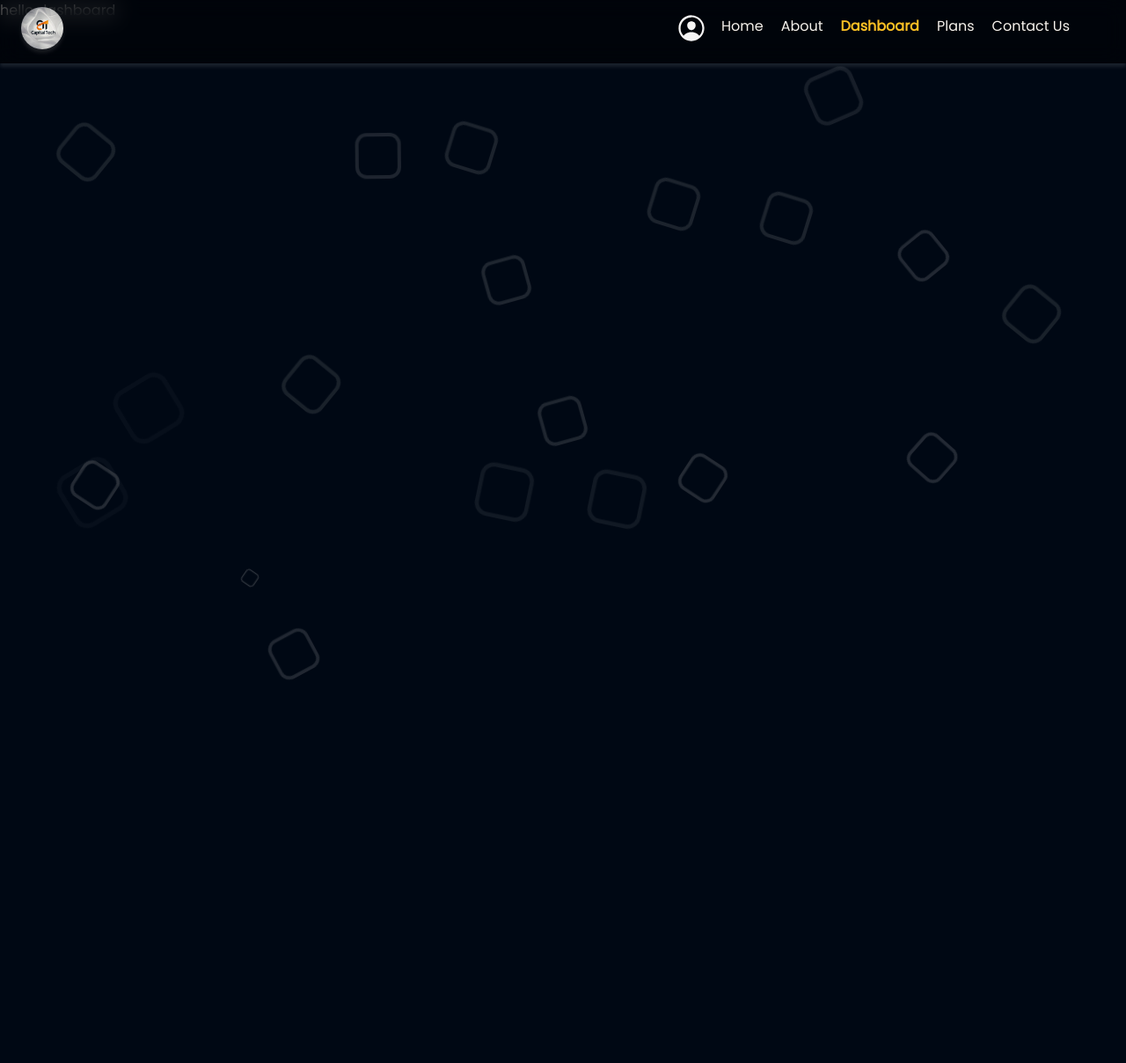
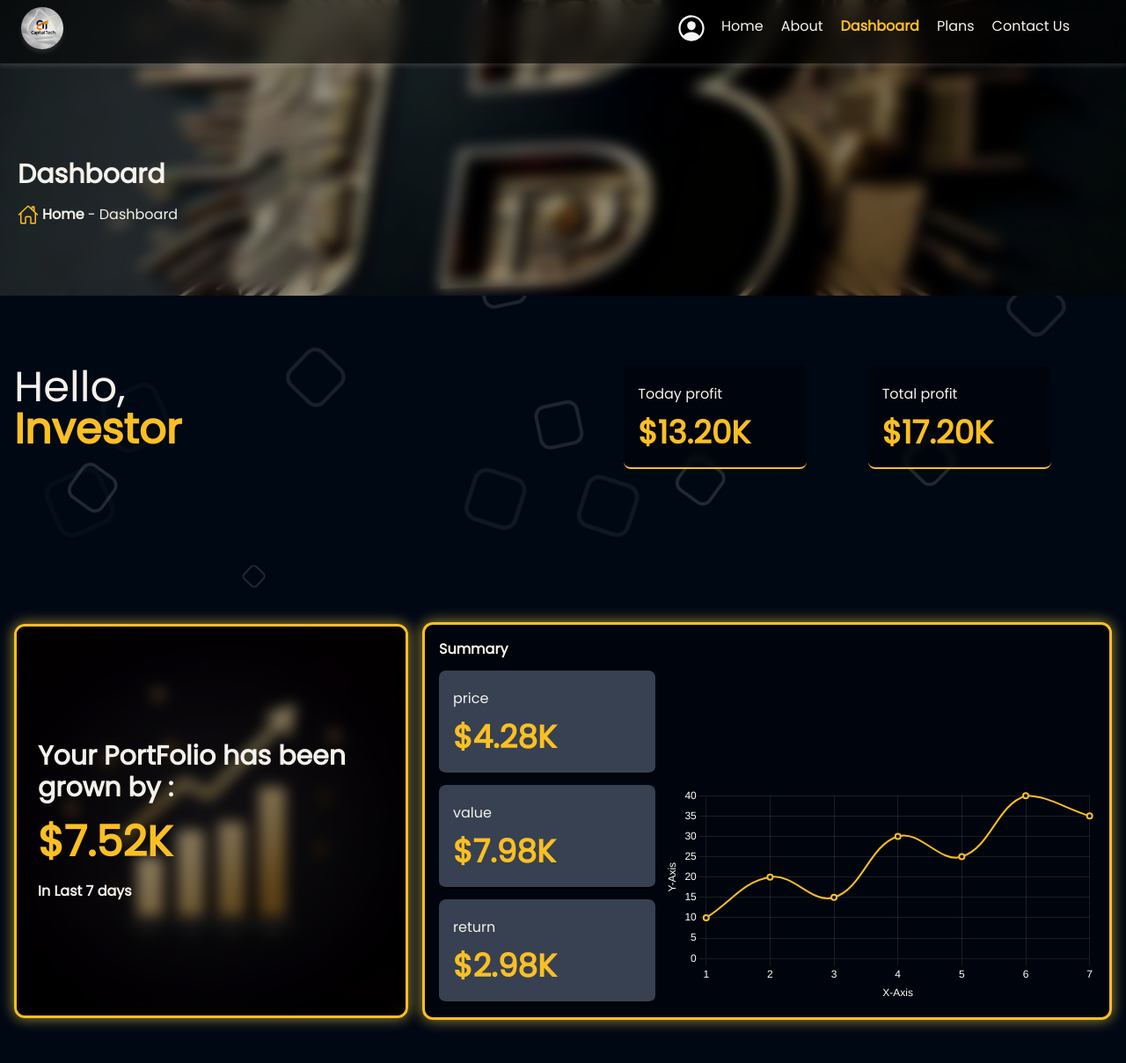
Before and after one commit to liltexh/capitalTech, a React (Vite) app: page /dashboard in a window 1280 px wide. Shown: the top 1208 px of the page at 88% size. Before the commit the page ends 800 px from the top, so only its background shows below. Built offline with nearby package versions, Linux system fonts and the light colour scheme; what tailwind-clip-path would draw is missing.

Commit message:
added html and css for dashboard

```diff
--- /dev/null
+++ b/src/components/ChartMoneyinfo.jsx
@@ -0,0 +1,14 @@
+import React from "react";
+
+function ChartMoneyinfo(props) {
+	return (
+		<div className="flex flex-col justify-center items-start  h-[7.36rem] w-full  p-4 gap-3 border-b-2 border-black rounded-lg bg-gray-700">
+			<p className="">{props.header}</p>
+			<h3 className="text-2xl sm:text-4xl font-bold text-amber-400">
+				{props.value}
+			</h3>
+		</div>
+	);
+}
+
+export default ChartMoneyinfo;
--- /dev/null
+++ b/src/components/TransactionTable.jsx
@@ -0,0 +1,61 @@
+import React from "react";
+import { Line } from "react-chartjs-2";
+import {
+	Chart as ChartJS,
+	LineElement,
+	CategoryScale,
+	LinearScale,
+	PointElement,
+} from "chart.js";
+
+// Register Chart.js components
+ChartJS.register(LineElement, CategoryScale, LinearScale, PointElement);
+
+const TransactionTable = () => {
+	const data = {
+		labels: ["1", "2", "3", "4", "5", "6", "7"],
+		datasets: [
+			{
+				label: "Wave Line",
+				data: [10, 20, 15, 30, 25, 40, 35],
+				borderColor: "#fbbf24", // Amber-400 in Tailwind (hex: #fbbf24)
+				borderWidth: 2,
+				tension: 0.4,
+				pointBackgroundColor: "#000", // Black points
+				pointBorderWidth: 2,
+			},
+		],
+	};
+
+	const options = {
+		responsive: true,
+		plugins: {
+			legend: { display: false }, // Hide legend if unnecessary
+		},
+		scales: {
+			x: {
+				grid: { color: "rgba(255, 255, 255, 0.1)" }, // X-axis grid lines (faint white)
+				title: { display: true, text: "X-Axis", color: "#fff" }, // White axis label
+				ticks: { color: "#fff" }, // White X-axis labels
+			},
+			y: {
+				grid: { color: "rgba(255, 255, 255, 0.1)" }, // Y-axis grid lines
+				title: { display: true, text: "Y-Axis", color: "#fff" }, // White axis label
+				ticks: { color: "#fff" }, // White Y-axis labels
+				beginAtZero: true,
+			},
+		},
+	};
+
+	return (
+		<div className="min-w-1 w-full aspect-video rounded-xl flex justify-start items-end">
+			<Line
+				className="min-w-1"
+				data={data}
+				options={options}
+			/>
+		</div>
+	);
+};
+
+export default TransactionTable;
--- a/src/pages/Dashboard.jsx
+++ b/src/pages/Dashboard.jsx
@@ -1,3 +1,105 @@
+import { NavLink } from "react-router-dom";
+import barChart2 from "../assets/images/barChart2.jpg";
+import firstSecImg from "../assets/images/Picsart_24-10-18_01-42-56-443.jpg";
+
+import { HomeIcon } from "../Tools/icons.js";
+import TransactionTable from "../components/TransactionTable.jsx";
+import ChartMoneyinfo from "../components/ChartMoneyinfo.jsx";
+
 export default function Dashboard() {
-	return <div>hello dashboard</div>;
+	return (
+		<>
+			<section
+				style={{
+					backgroundImage: `url('${firstSecImg}')`,
+				}}
+				className="back_background mb-20"
+			>
+				<div
+					style={{ padding: "180px 20px 80px 20px" }}
+					className="front_blur_background flex flex-col gap-4"
+				>
+					<span>
+						<h2 className="text-3xl font-bold">Dashboard</h2>
+					</span>
+					<span className="flex justify-start items-center gap-1">
+						<img
+							src={HomeIcon}
+							alt="Home img"
+							width="24px"
+						/>
+						<NavLink to="/">
+							<span className="font-semibold">Home</span>
+						</NavLink>
+						<h5 className="font-normal"> - Dashboard</h5>
+					</span>
+				</div>
+			</section>
+			<section className="flex flex-col justify-center items-center m-4 mb-10 sm:mb-20">
+				<div className="flex flex-col sm:flex-row justify-between items-center w-full gap-y-6">
+					<div className="flex-1 self-start">
+						<span className="text-3xl sm:text-4xl lg:text-5xl">Hello,</span>
+						<h1 className="text-3xl sm:text-4xl lg:text-5xl font-bold text-amber-400">
+							Investor
+						</h1>
+					</div>
+					<div className="flex flex-1 justify-between md:justify-evenly items-center w-full">
+						<div className="flex flex-col justify-center items-start aspect-video w-52 p-4 gap-3  border-b-2 border-amber-400 rounded-lg bg-[rgba(0,0,0,0.4)] backdrop-blur-sm">
+							<p className="">Today profit</p>
+							<h3 className="text-2xl sm:text-4xl font-bold text-amber-400">
+								$13.20K
+							</h3>
+						</div>
+						<div className="flex flex-col justify-center items-start aspect-video w-52 p-4 gap-3 border-b-2 border-amber-400 rounded-lg bg-[rgba(0,0,0,0.4)] backdrop-blur-sm">
+							<p className="">Total profit</p>
+							<h3 className="text-2xl sm:text-4xl font-bold text-amber-400">
+								$17.20K
+							</h3>
+						</div>
+					</div>
+				</div>
+			</section>
+			<section className="flex flex-col lg:flex-row gap-y-12 gap-x-4 p-4 place-content-center mb-44 w-full">
+				<div
+					style={{
+						backgroundImage: `url('${barChart2}')`,
+					}}
+					className="flex justify-center items-center bg-cover bg-center mb-20 flex-1 rounded-xl overflow-hidden m-auto mt-20 glowing_shadow  aspect-video sm:aspect-square max-w-[28rem] min-w-1"
+				>
+					<div className="front_blur_background p-6 flex flex-col gap-5 flex-1 m-auto justify-center">
+						<h3 className="text-2xl font-semibold sm:text-3xl">
+							Your PortFolio has been grown by :
+						</h3>
+						<span className="text-4xl font-bold text-amber-400 sm:text-5xl">
+							$7.52K
+						</span>
+						<p className="font-semibold">In Last 7 days</p>
+					</div>
+				</div>
+				<div className="front_blur_background flex-1 flex flex-col sm:flex-row gap-x-2 gap-y-10 glowing_shadow  rounded-xl min-w-1 m-auto p-4 ">
+					<div className="flex flex-col flex-1 justify-start items-start h-[100%] w-full gap-3">
+						<span className="font-semibold">Summary</span>
+
+						<ChartMoneyinfo
+							header="price"
+							value="$4.28K"
+						/>
+						<ChartMoneyinfo
+							header="value"
+							value="$7.98K"
+						/>
+						<ChartMoneyinfo
+							header="return"
+							value="$2.98K"
+						/>
+					</div>
+					<div className="flex-2 flex w-full overflow-hidden">
+						<div className="flex w-full h-full items-end">
+							<TransactionTable />
+						</div>
+					</div>
+				</div>
+			</section>
+		</>
+	);
 }
```
